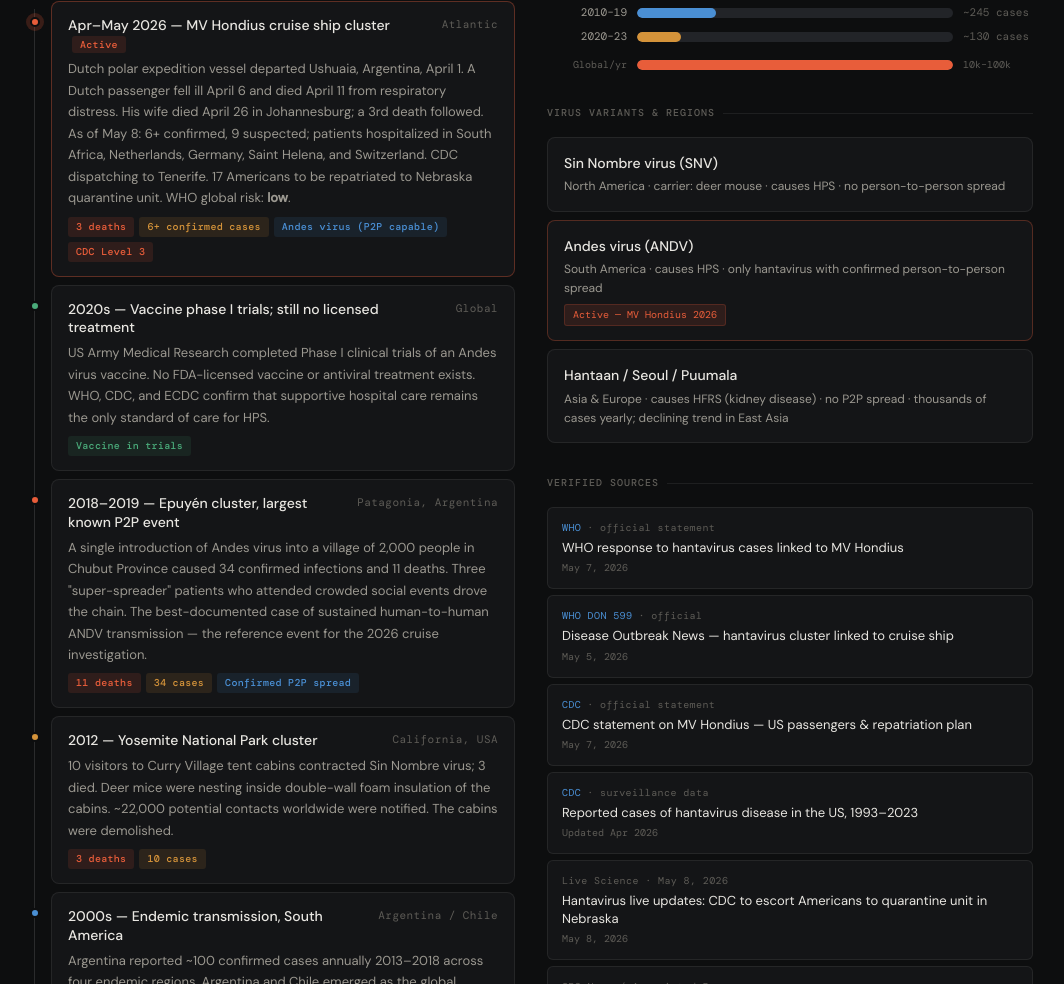
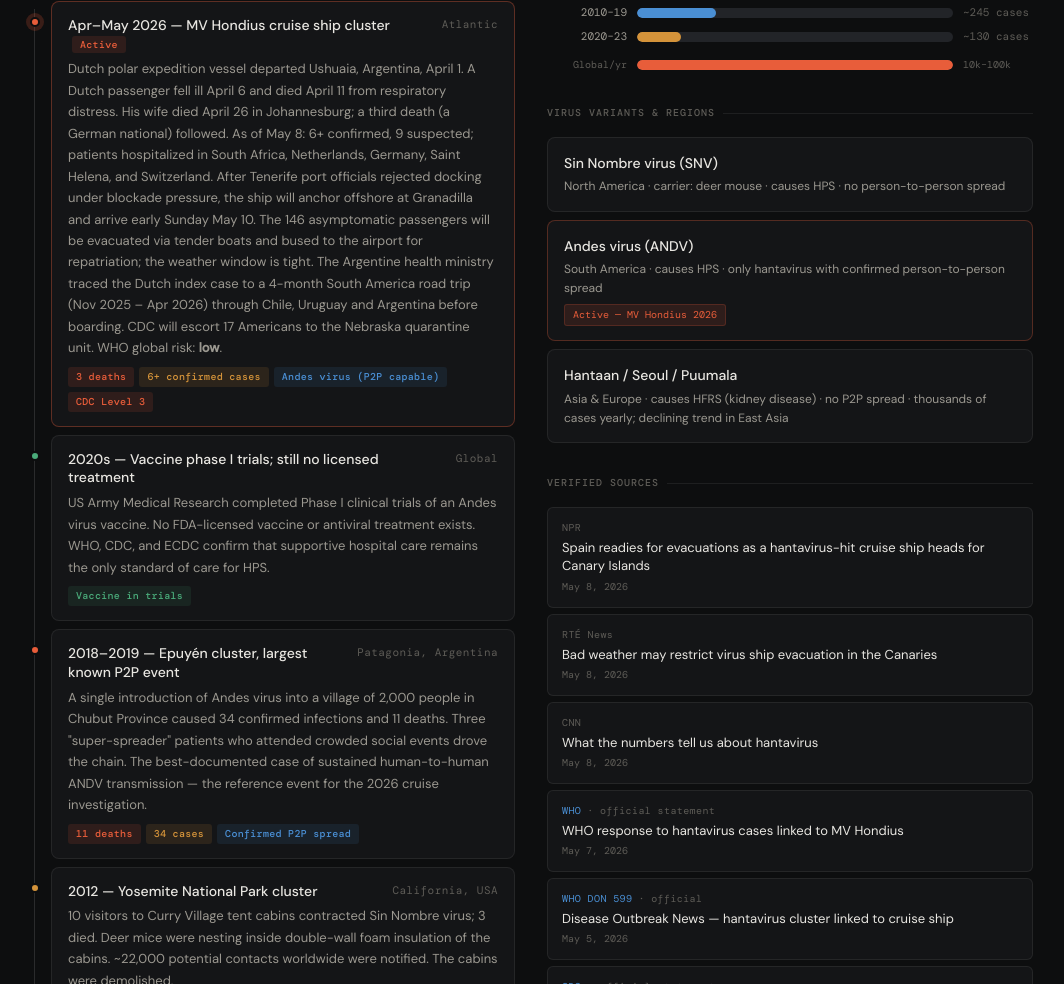
Before and after one commit to Hendrix33/Hanta-Dash, a plain HTML site: page index.html in a window 1280 px wide. Shown: the part 1096-2080 px from the top of the page, without its empty margins (109-1173 px from the left). Drawn offline with nearby package versions, Linux system fonts and the light colour scheme.

Commit message:
Update MV Hondius details: Tenerife arrival logistics, index case backstory, May 8 sources

```diff
--- a/index.html
+++ b/index.html
@@ -335,7 +335,7 @@
               <span class="tl-title">Apr–May 2026 — MV Hondius cruise ship cluster <span class="tag tag-red" style="font-size:10px;vertical-align:middle;margin-left:4px">Active</span></span>
               <span class="tl-year">Atlantic</span>
             </div>
-            <div class="tl-body">Dutch polar expedition vessel departed Ushuaia, Argentina, April 1. A Dutch passenger fell ill April 6 and died April 11 from respiratory distress. His wife died April 26 in Johannesburg; a 3rd death followed. As of May 8: 6+ confirmed, 9 suspected; patients hospitalized in South Africa, Netherlands, Germany, Saint Helena, and Switzerland. CDC dispatching to Tenerife. 17 Americans to be repatriated to Nebraska quarantine unit. WHO global risk: <strong>low</strong>.</div>
+            <div class="tl-body">Dutch polar expedition vessel departed Ushuaia, Argentina, April 1. A Dutch passenger fell ill April 6 and died April 11 from respiratory distress. His wife died April 26 in Johannesburg; a third death (a German national) followed. As of May 8: 6+ confirmed, 9 suspected; patients hospitalized in South Africa, Netherlands, Germany, Saint Helena, and Switzerland. After Tenerife port officials rejected docking under blockade pressure, the ship will anchor offshore at Granadilla and arrive early Sunday May 10. The 146 asymptomatic passengers will be evacuated via tender boats and bused to the airport for repatriation; the weather window is tight. The Argentine health ministry traced the Dutch index case to a 4-month South America road trip (Nov 2025 – Apr 2026) through Chile, Uruguay and Argentina before boarding. CDC will escort 17 Americans to the Nebraska quarantine unit. WHO global risk: <strong>low</strong>.</div>
             <div class="tl-tags">
               <span class="tag tag-red">3 deaths</span>
               <span class="tag tag-amber">6+ confirmed cases</span>
@@ -487,6 +487,21 @@
       <div>
         <div class="section-label">Verified sources</div>
         <div class="news-list">
+          <a class="news-item" href="https://www.npr.org/2026/05/08/g-s1-121055/spain-readies-for-evacuations" target="_blank" rel="noopener">
+            <div class="news-src">NPR</div>
+            <div class="news-title-link">Spain readies for evacuations as a hantavirus-hit cruise ship heads for Canary Islands</div>
+            <div class="news-date">May 8, 2026</div>
+          </a>
+          <a class="news-item" href="https://www.rte.ie/news/health/2026/0508/1572287-hantavirus-cruise-ship/" target="_blank" rel="noopener">
+            <div class="news-src">RTÉ News</div>
+            <div class="news-title-link">Bad weather may restrict virus ship evacuation in the Canaries</div>
+            <div class="news-date">May 8, 2026</div>
+          </a>
+          <a class="news-item" href="https://www.cnn.com/2026/05/08/health/hantavirus-by-the-numbers" target="_blank" rel="noopener">
+            <div class="news-src">CNN</div>
+            <div class="news-title-link">What the numbers tell us about hantavirus</div>
+            <div class="news-date">May 8, 2026</div>
+          </a>
           <a class="news-item" href="https://www.who.int/news/item/07-05-2026-who-s-response-to-hantavirus-cases-linked-to-a-cruise-ship" target="_blank" rel="noopener">
             <div class="news-src"><span class="official">WHO</span> · official statement</div>
             <div class="news-title-link">WHO response to hantavirus cases linked to MV Hondius</div>
```
